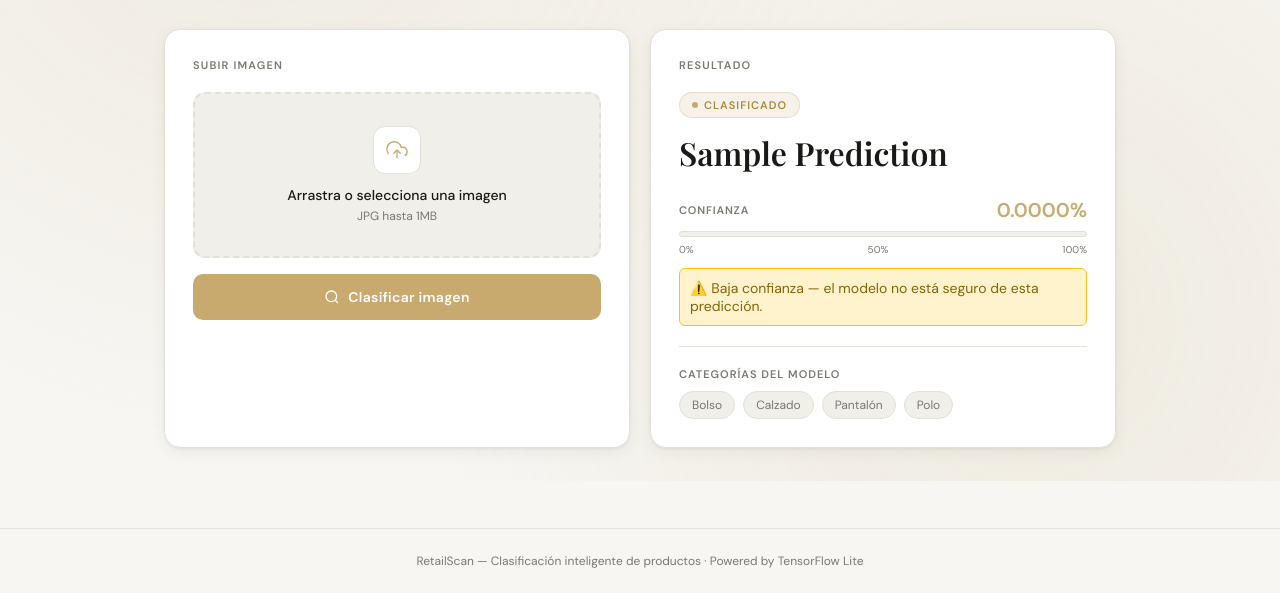
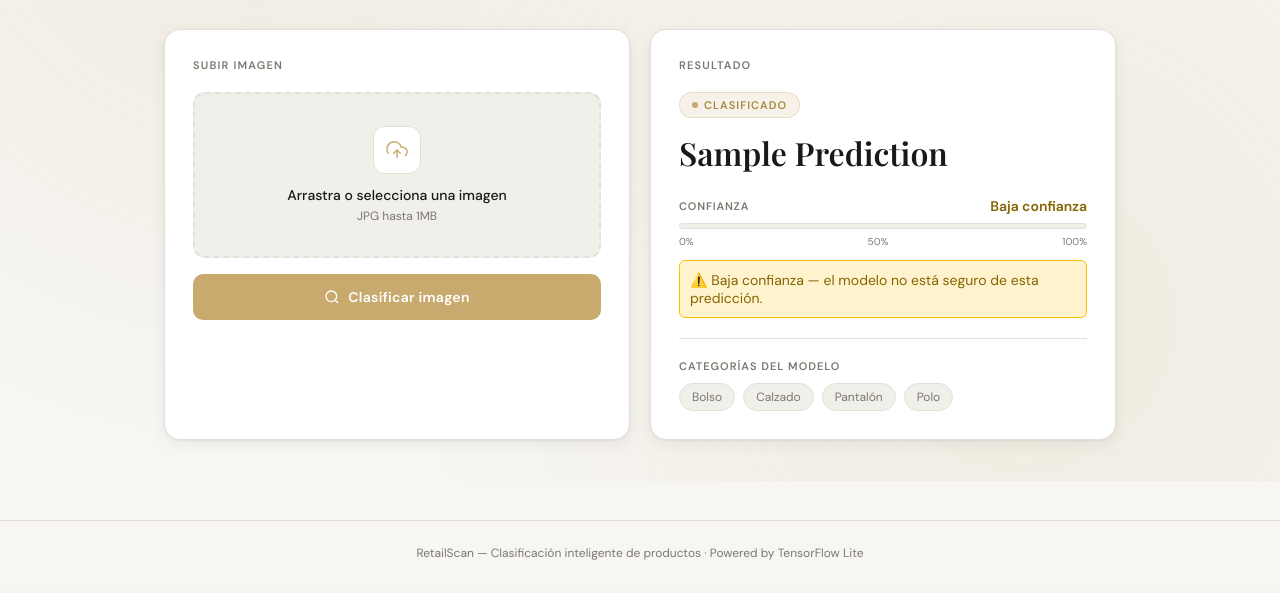
Before and after one commit to Omalicp/clasificador-imagenes, a Flask app: template templates/index.html in a window 1280 px wide. Shown: the part 319-912 px from the top of the page. After the commit the page ends 879 px from the top, so only its background shows below. Run offline with Flask 3, Linux system fonts and the light colour scheme; the template is opened without the code that fills it: most values are stand-ins (such as "Sample title", 1, 10 or a date in 2020).

Commit message:
ocultar porcentaje en baja confianza

```diff
--- a/templates/index.html
+++ b/templates/index.html
@@ -695,11 +695,20 @@
       document.getElementById('result-class').textContent = prediction.charAt(0).toUpperCase() + prediction.slice(1);
 
       const pct = (confidence * 100).toFixed(4);
+
+if (confidence < 0.95) {
+  document.getElementById('confidence-value').textContent = 'Baja confianza';
+  document.getElementById('confidence-value').style.color = '#856404';
+  document.getElementById('confidence-value').style.fontSize = '14px';
+  document.getElementById('confidence-fill').style.width = '0%';
+  const warning = document.getElementById('low-confidence-warning');
+  if (warning) warning.style.display = 'block';
+} else {
   document.getElementById('confidence-value').textContent = pct + '%';
-
   setTimeout(() => {
     document.getElementById('confidence-fill').style.width = pct + '%';
   }, 200);
+}
 
 // Highlight active category
 document.querySelectorAll('.category-chip').forEach(chip => {
```
Lines whose indentation alone changed are shown as unchanged.
